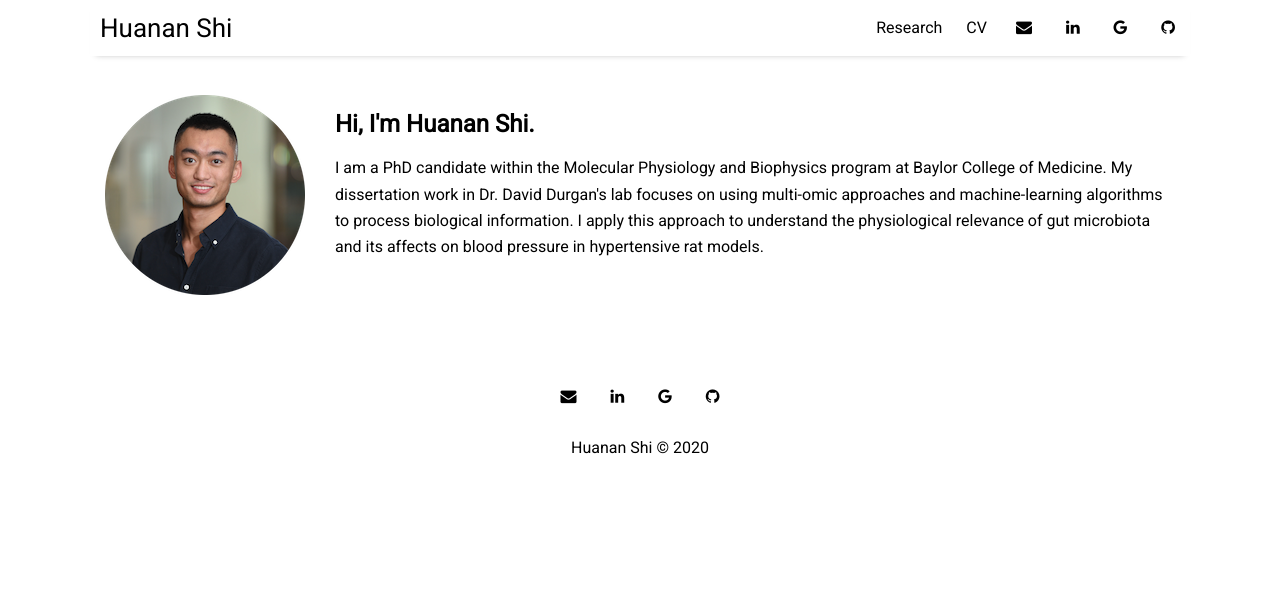
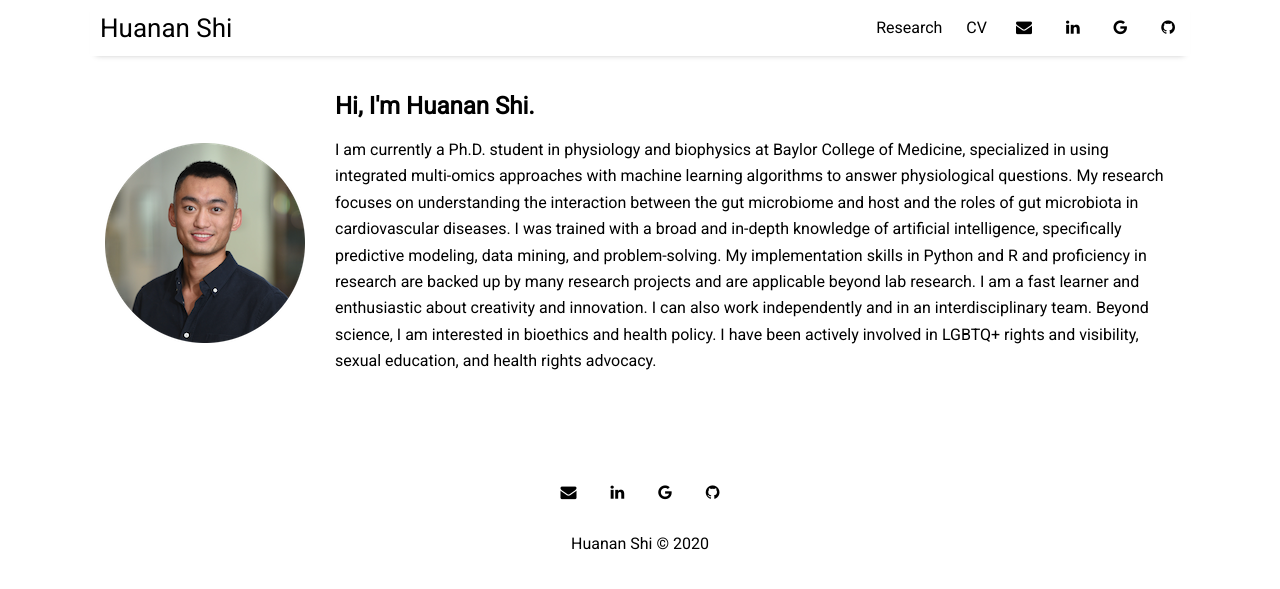
Before and after one commit to huananfshi/huananfshi.github.io, a Jekyll site: the page built from index.html, in a window 1280 px wide. Shown: the top 589 px of the page. Built offline with Jekyll 4.4.1, drawn with Linux system fonts in a browser that asks for light colours; nearby versions of some CDN libraries; the list of posts is cut into pages by our own code.

Commit message:
Update home.html

```diff
--- a/_layouts/home.html
+++ b/_layouts/home.html
@@ -9,7 +9,8 @@ title: Home
     </td>
     <td align="center" valign="center">
       <h2>Hi, I'm Huanan Shi.</h2>
-      <p>I am a PhD candidate within the Molecular Physiology and Biophysics program at Baylor College of Medicine. My dissertation work in Dr. David Durgan's lab focuses on using multi-omic approaches and machine-learning algorithms to process biological information. I apply this approach to understand the physiological relevance of gut microbiota and its affects on blood pressure in hypertensive rat models.</p>
+      <p>I am currently a Ph.D. student in physiology and biophysics at Baylor College of Medicine, specialized in using integrated multi-omics approaches with machine learning algorithms to answer physiological questions. My research focuses on understanding the interaction between the gut microbiome and host and the roles of gut microbiota in cardiovascular diseases. I was trained with a broad and in-depth knowledge of artificial intelligence, specifically predictive modeling, data mining, and problem-solving. My implementation skills in Python and R and proficiency in research are backed up by many research projects and are applicable beyond lab research. I am a fast learner and enthusiastic about creativity and innovation. I can also work independently and in an interdisciplinary team.
+Beyond science, I am interested in bioethics and health policy. I have been actively involved in LGBTQ+ rights and visibility, sexual education, and health rights advocacy.</p>
     </td>
   </tr>
   </table>
```
